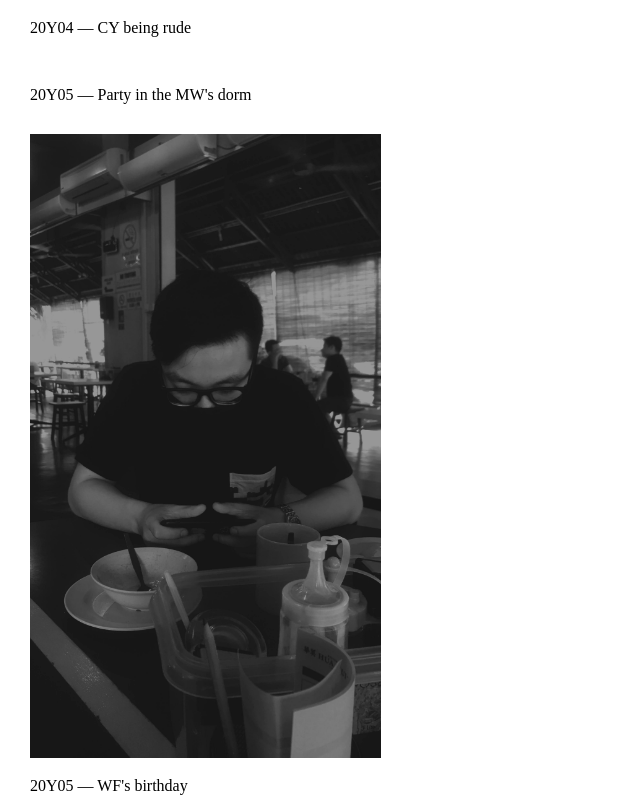
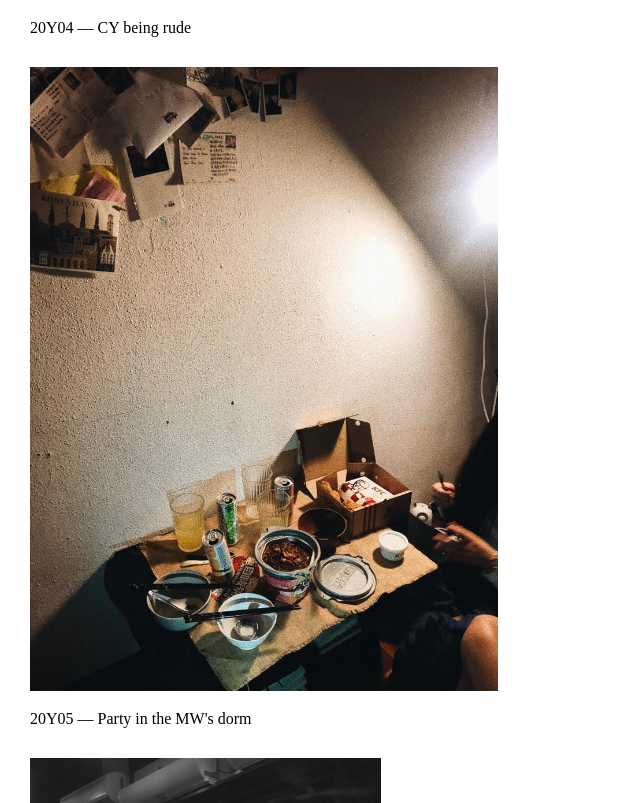
Before and after one commit to yikkai95/yikkai95.github.io, a plain HTML site: page site/memoir.html in a window 1280 px wide. Shown: the part 8012-8815 px from the top of the page, without its empty margins (0-640 px from the left). Drawn offline with Linux system fonts and the light colour scheme.

Commit message:
admendment to previous commit

```diff
--- a/site/memoir.html
+++ b/site/memoir.html
@@ -169,7 +169,7 @@
         <figcaption>20Y04 — CY being rude </figcaption>
       </figure>
       <figure>
-        <img src=""../media/17.jpg" loading=lazy>
+        <img src="../media/17.jpg" loading=lazy>
         <figcaption>20Y05 — Party in the MW's dorm </figcaption>
       </figure>
       <figure>
```
